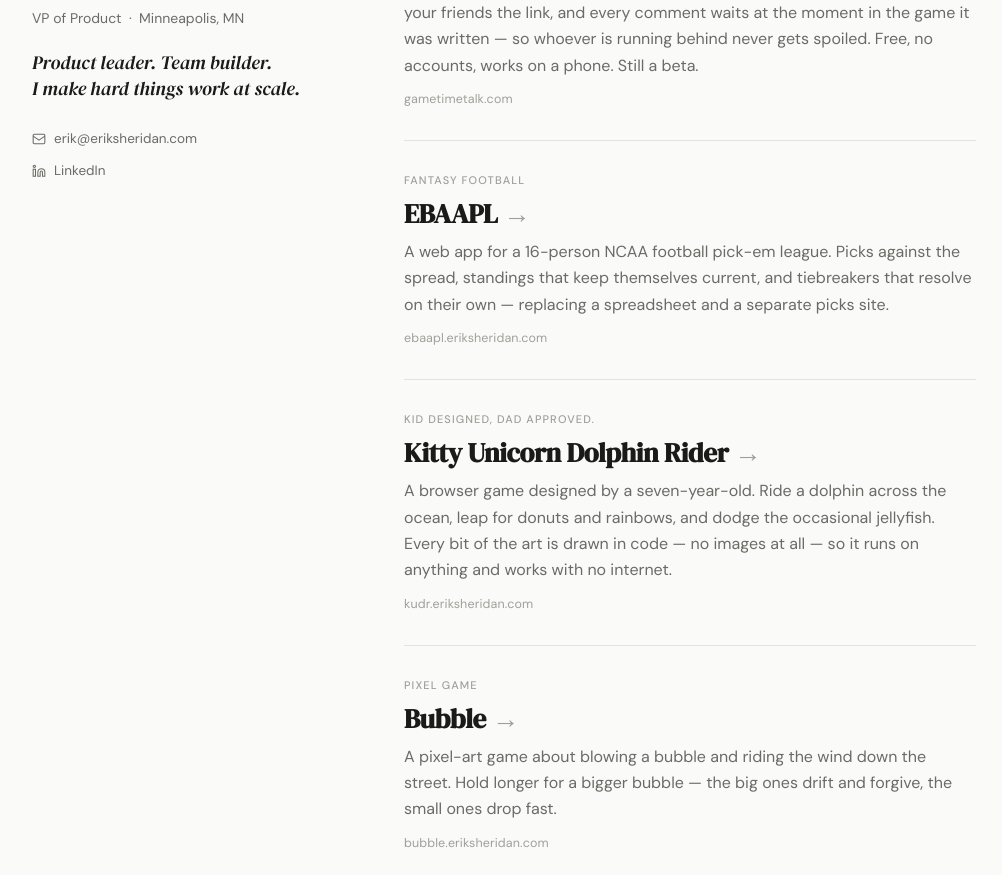
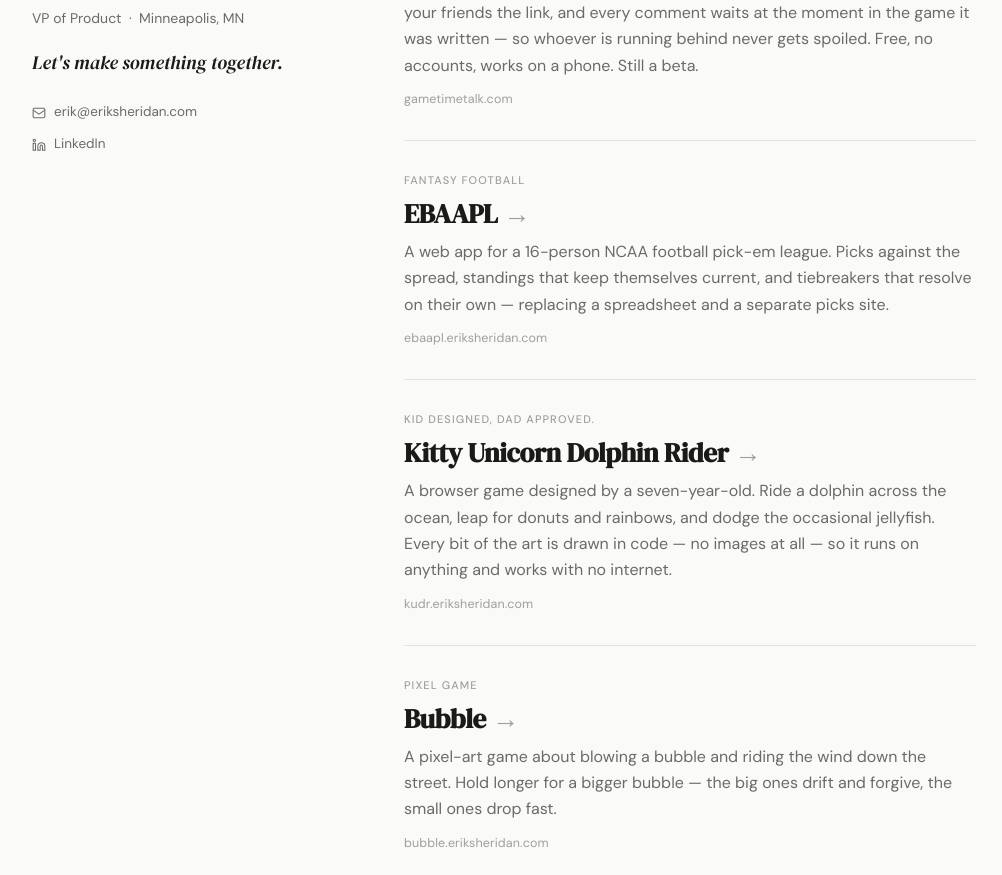
Before and after one commit to erikrocks/eriksheridan.com, a plain HTML site: page index.html in a window 1280 px wide. Shown: the part 225-1100 px from the top of the page, without its empty margins (136-1138 px from the left). Drawn offline with Linux system fonts and the light colour scheme.

Commit message:
Replace the tagline with an invitation
Drops 'Product leader. Team builder.' — the title line directly above
already says it.

Co-Authored-By: Claude Opus 5 <noreply@anthropic.com>

```diff
--- a/index.html
+++ b/index.html
@@ -208,7 +208,7 @@
       </div>
       <h1 class="rail-name">Erik Sheridan</h1>
       <p class="rail-title">VP of Product &nbsp;·&nbsp; Minneapolis, MN</p>
-      <p class="rail-tagline">Product leader. Team builder.<br>I make hard things work at scale.</p>
+      <p class="rail-tagline">Let's make something together.</p>
       <div class="rail-contact">
         <a class="rail-link" href="mailto:erik@eriksheridan.com">
           <svg viewBox="0 0 24 24" fill="none" stroke="currentColor" stroke-width="1.8"><rect x="2" y="4" width="20" height="16" rx="2"/><path d="m2 7 10 7 10-7"/></svg>
```
